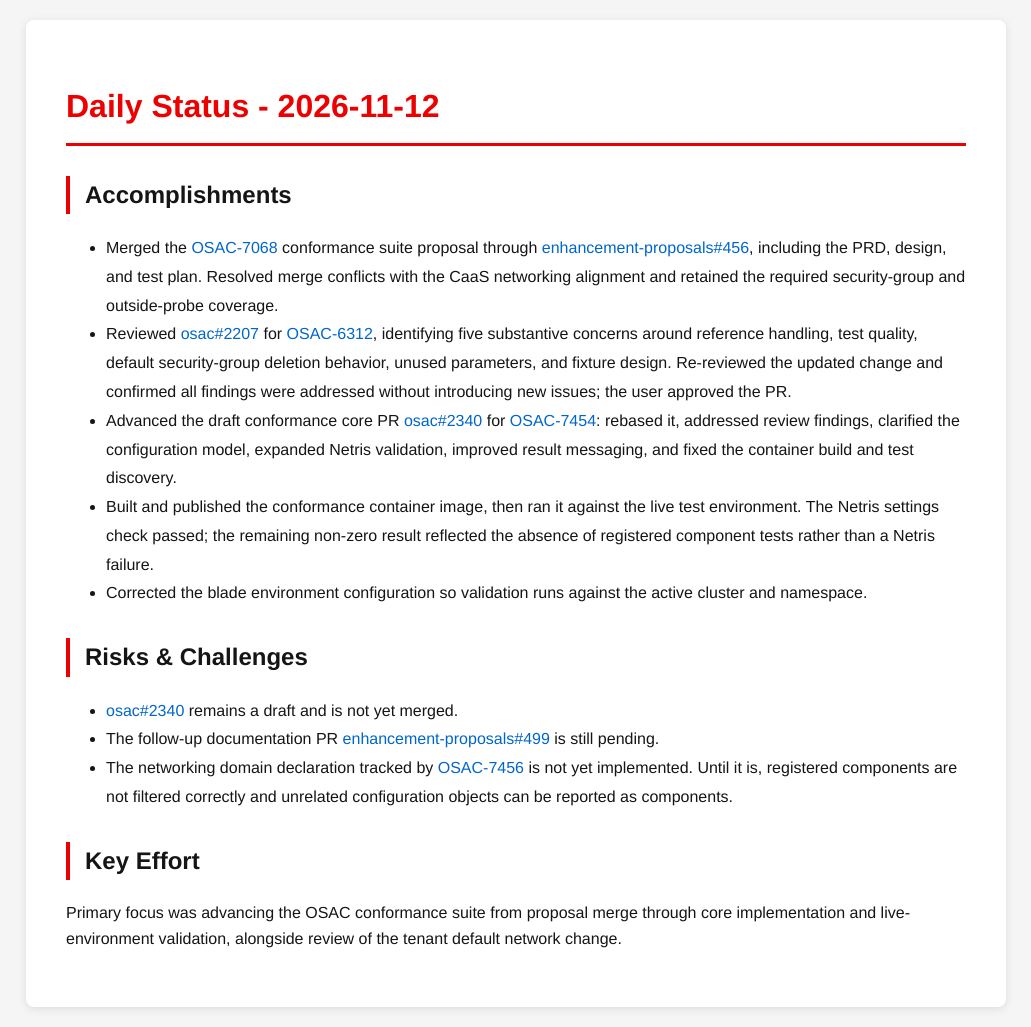
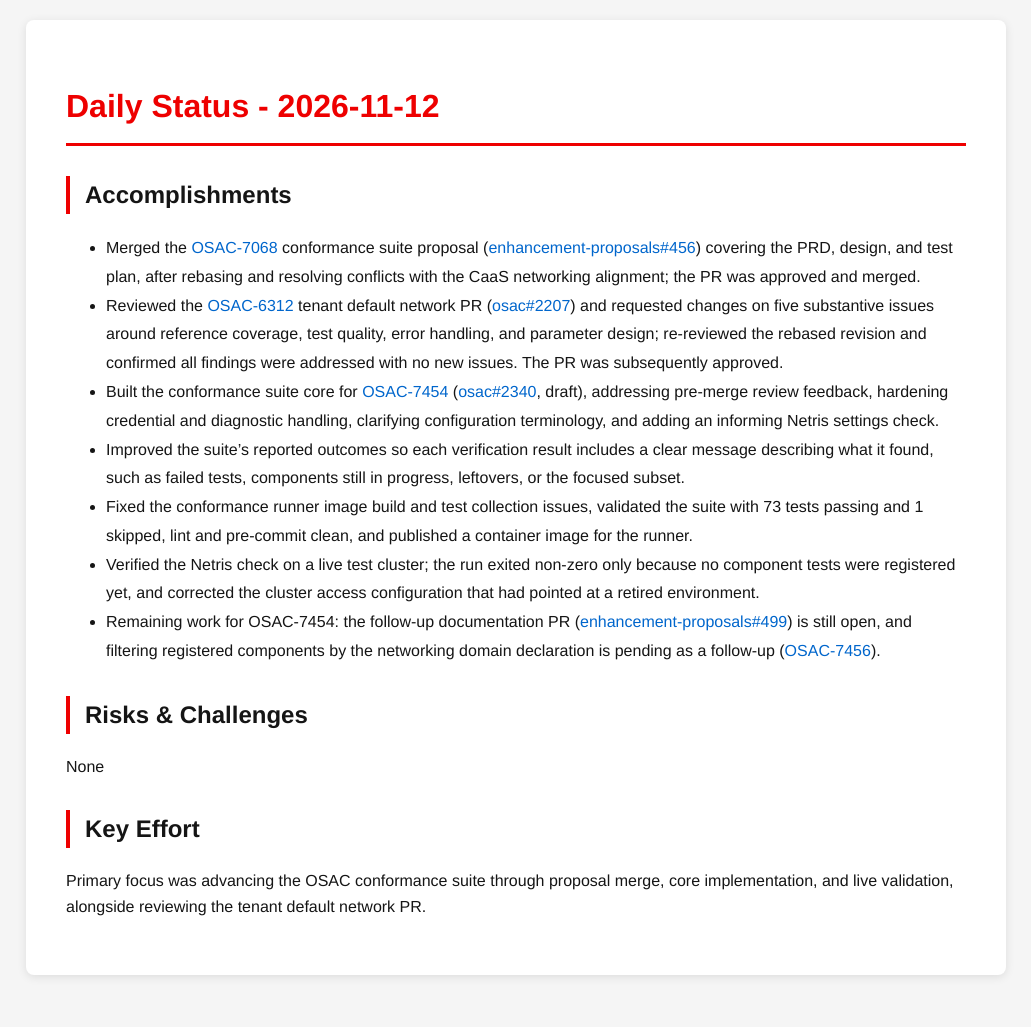
Before and after one commit to tzvatot/daily-status, a Jekyll site: the page built from 2026-11-12.md, in a window 1280 px wide. Shown: the whole page, without its empty margins (124-1155 px from the left). Built offline with Jekyll 4.4.1, drawn with Linux system fonts in a browser that asks for light colours; after the commit the page ends 995 px from its top, so only the background shows below that.

Commit message:
Daily status update - 2026-11-12

```diff
--- a/2026-11-12.md
+++ b/2026-11-12.md
@@ -7,16 +7,16 @@
 # Daily Status - 2026-11-12
 
 ## Accomplishments
-- Merged the [OSAC-7068](https://redhat.atlassian.net/browse/OSAC-7068) conformance suite proposal through [enhancement-proposals#456](https://github.com/osac-project/enhancement-proposals/pull/456), including the PRD, design, and test plan. Resolved merge conflicts with the CaaS networking alignment and retained the required security-group and outside-probe coverage.
-- Reviewed [osac#2207](https://github.com/osac-project/osac/pull/2207) for [OSAC-6312](https://redhat.atlassian.net/browse/OSAC-6312), identifying five substantive concerns around reference handling, test quality, default security-group deletion behavior, unused parameters, and fixture design. Re-reviewed the updated change and confirmed all findings were addressed without introducing new issues; the user approved the PR.
-- Advanced the draft conformance core PR [osac#2340](https://github.com/osac-project/osac/pull/2340) for [OSAC-7454](https://redhat.atlassian.net/browse/OSAC-7454): rebased it, addressed review findings, clarified the configuration model, expanded Netris validation, improved result messaging, and fixed the container build and test discovery.
-- Built and published the conformance container image, then ran it against the live test environment. The Netris settings check passed; the remaining non-zero result reflected the absence of registered component tests rather than a Netris failure.
-- Corrected the blade environment configuration so validation runs against the active cluster and namespace.
+- Merged the [OSAC-7068](https://redhat.atlassian.net/browse/OSAC-7068) conformance suite proposal ([enhancement-proposals#456](https://github.com/osac-project/enhancement-proposals/pull/456)) covering the PRD, design, and test plan, after rebasing and resolving conflicts with the CaaS networking alignment; the PR was approved and merged.
+- Reviewed the [OSAC-6312](https://redhat.atlassian.net/browse/OSAC-6312) tenant default network PR ([osac#2207](https://github.com/osac-project/osac/pull/2207)) and requested changes on five substantive issues around reference coverage, test quality, error handling, and parameter design; re-reviewed the rebased revision and confirmed all findings were addressed with no new issues. The PR was subsequently approved.
+- Built the conformance suite core for [OSAC-7454](https://redhat.atlassian.net/browse/OSAC-7454) ([osac#2340](https://github.com/osac-project/osac/pull/2340), draft), addressing pre-merge review feedback, hardening credential and diagnostic handling, clarifying configuration terminology, and adding an informing Netris settings check.
+- Improved the suite's reported outcomes so each verification result includes a clear message describing what it found, such as failed tests, components still in progress, leftovers, or the focused subset.
+- Fixed the conformance runner image build and test collection issues, validated the suite with 73 tests passing and 1 skipped, lint and pre-commit clean, and published a container image for the runner.
+- Verified the Netris check on a live test cluster; the run exited non-zero only because no component tests were registered yet, and corrected the cluster access configuration that had pointed at a retired environment.
+- Remaining work for OSAC-7454: the follow-up documentation PR ([enhancement-proposals#499](https://github.com/osac-project/enhancement-proposals/pull/499)) is still open, and filtering registered components by the networking domain declaration is pending as a follow-up ([OSAC-7456](https://redhat.atlassian.net/browse/OSAC-7456)).
 
 ## Risks & Challenges
-- [osac#2340](https://github.com/osac-project/osac/pull/2340) remains a draft and is not yet merged.
-- The follow-up documentation PR [enhancement-proposals#499](https://github.com/osac-project/enhancement-proposals/pull/499) is still pending.
-- The networking domain declaration tracked by [OSAC-7456](https://redhat.atlassian.net/browse/OSAC-7456) is not yet implemented. Until it is, registered components are not filtered correctly and unrelated configuration objects can be reported as components.
+None
 
 ## Key Effort
-Primary focus was advancing the OSAC conformance suite from proposal merge through core implementation and live-environment validation, alongside review of the tenant default network change.
+Primary focus was advancing the OSAC conformance suite through proposal merge, core implementation, and live validation, alongside reviewing the tenant default network PR.
```
